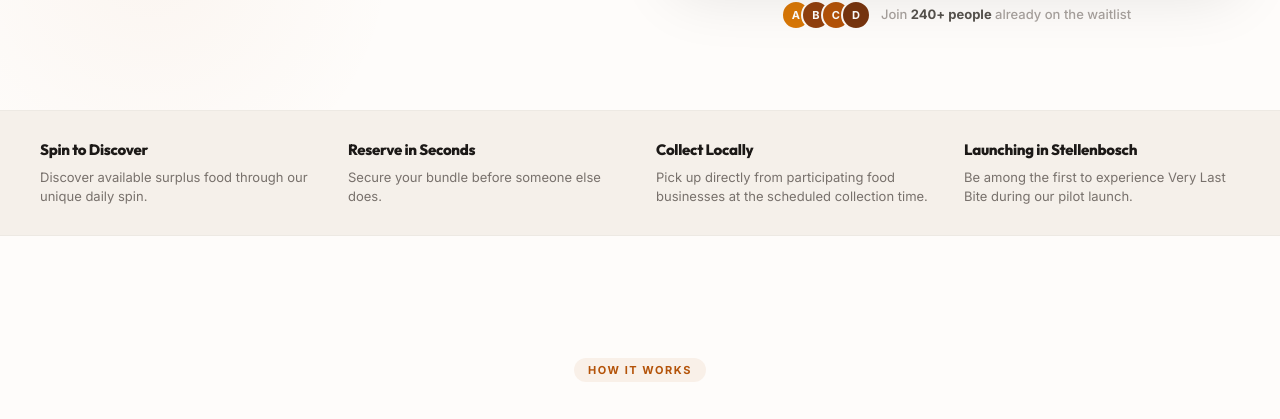
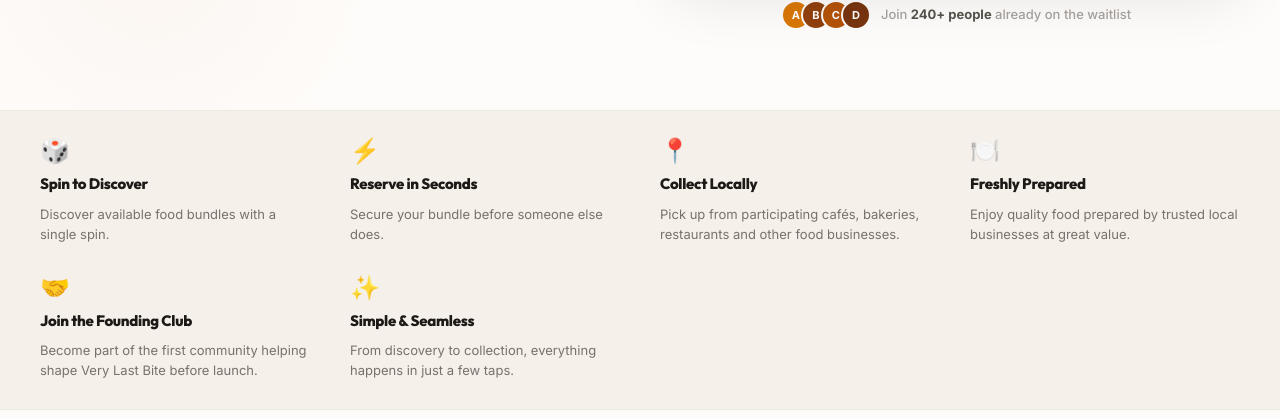
Before and after one commit to brentinomuller615-collab/very-last-bite, a Next.js app: page / in a window 1280 px wide. Shown: the part 854-1273 px from the top of the page. Built offline with nearby package versions, Linux system fonts and the light colour scheme; no server answers.

Commit message:
Expand TrustBand to 6 emoji value cards with refined, accurate platform messaging

```diff
--- a/src/app/LandingPage.tsx
+++ b/src/app/LandingPage.tsx
@@ -728,20 +728,34 @@ function HeroSection({
 function TrustBand() {
   const cards = [
     {
+      emoji: "🎲",
       title: "Spin to Discover",
-      desc: "Discover available surplus food through our unique daily spin.",
+      desc: "Discover available food bundles with a single spin.",
     },
     {
+      emoji: "⚡",
       title: "Reserve in Seconds",
       desc: "Secure your bundle before someone else does.",
     },
     {
+      emoji: "📍",
       title: "Collect Locally",
-      desc: "Pick up directly from participating food businesses at the scheduled collection time.",
+      desc: "Pick up from participating cafés, bakeries, restaurants and other food businesses.",
     },
     {
-      title: "Launching in Stellenbosch",
-      desc: "Be among the first to experience Very Last Bite during our pilot launch.",
+      emoji: "🍽️",
+      title: "Freshly Prepared",
+      desc: "Enjoy quality food prepared by trusted local businesses at great value.",
+    },
+    {
+      emoji: "🤝",
+      title: "Join the Founding Club",
+      desc: "Become part of the first community helping shape Very Last Bite before launch.",
+    },
+    {
+      emoji: "✨",
+      title: "Simple & Seamless",
+      desc: "From discovery to collection, everything happens in just a few taps.",
     },
   ];
 
@@ -760,12 +774,13 @@ function TrustBand() {
           maxWidth: 1200,
           margin: "0 auto",
           display: "grid",
-          gridTemplateColumns: "repeat(auto-fit, minmax(220px, 1fr))",
-          gap: 32,
+          gridTemplateColumns: "repeat(auto-fit, minmax(240px, 1fr))",
+          gap: "32px 40px",
         }}
       >
-        {cards.map(({ title, desc }) => (
-          <div key={title} style={{ display: "flex", flexDirection: "column", gap: 6 }}>
+        {cards.map(({ emoji, title, desc }) => (
+          <div key={title} style={{ display: "flex", flexDirection: "column", gap: 8 }}>
+            <div style={{ fontSize: 24, lineHeight: 1, marginBottom: 2 }}>{emoji}</div>
             <h3
               style={{
                 fontSize: 15,
@@ -778,7 +793,7 @@ function TrustBand() {
             >
               {title}
             </h3>
-            <p style={{ fontSize: 13, color: "#78716C", lineHeight: 1.5, margin: 0 }}>
+            <p style={{ fontSize: 13, color: "#78716C", lineHeight: 1.55, margin: 0 }}>
               {desc}
             </p>
           </div>
@@ -787,6 +802,7 @@ function TrustBand() {
     </section>
   );
 }
+
 
 function HowItWorks() {
   const [isPlaying, setIsPlaying] = useState(false);
```
